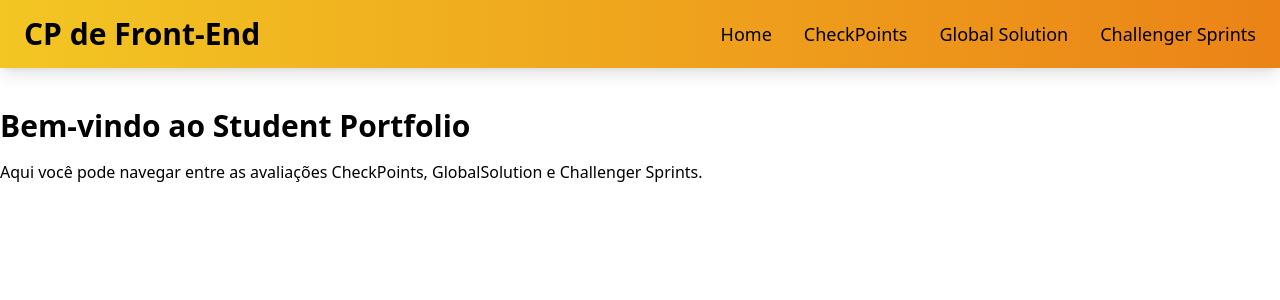
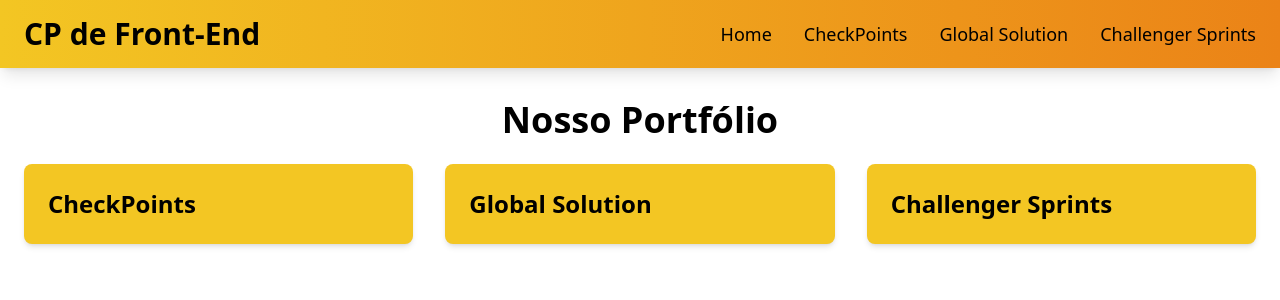
Before and after one commit to FelipePrometti/CP-Portfolio, a Next.js app in the folder cp-portfolio/: page / in a window 1280 px wide. Shown: the top 300 px of the page. Built offline with nearby package versions, Linux system fonts and the light colour scheme.

Commit message:
página principal iniciada

```diff
--- a/cp-portfolio/src/app/[categoria]/page.tsx
+++ b/cp-portfolio/src/app/[categoria]/page.tsx
@@ -4,7 +4,7 @@ import { useEffect, useState } from "react";
 import Link from "next/link";
 import Trabalho from "@/types/trabalho";
 
-export default function CategoriaPage({ params }: { params: Promise<{ categoria: string }> }) {
+export default function Categoria({ params }: { params: Promise<{ categoria: string }> }) {
     const [trabalhos, setTrabalhos] = useState<Trabalho[]>([]);
     const [categoria, setCategoria] = useState<string | null>(null);
 
--- a/cp-portfolio/src/app/page.tsx
+++ b/cp-portfolio/src/app/page.tsx
@@ -1,8 +1,33 @@
-export default function Home() {
+import Link from "next/link";
+
+export default function Dashboard() {
   return (
-    <section className="container mx-auto py-10">
-      <h1 className="text-3xl font-bold">Bem-vindo ao Student Portfolio</h1>
-      <p className="mt-4">Aqui você pode navegar entre as avaliações CheckPoints, GlobalSolution e Challenger Sprints.</p>
-    </section>
+    <main className="container mx-auto py-8 px-6">
+      <h1 className="text-4xl font-bold mb-6 text-center">
+        Nosso Portfólio
+      </h1>
+      <div className="grid gap-8 sm:grid-cols-2 lg:grid-cols-3">
+        <Link
+          href="/checkpoints"
+          className="p-6 bg-cor-1 shadow-md rounded-lg hover:bg-cor-2"
+        >
+          <h2 className="text-2xl font-semibold text-cor-6">CheckPoints</h2>
+        </Link>
+        <Link
+          href="/globalsolution"
+          className="p-6 bg-cor-1 shadow-md rounded-lg hover:bg-cor-2"
+        >
+          <h2 className="text-2xl font-semibold text-cor-6">Global Solution</h2>
+        </Link>
+        <Link
+          href="/challengersprints"
+          className="p-6 bg-cor-1 shadow-md rounded-lg hover:bg-cor-2"
+        >
+          <h2 className="text-2xl font-semibold text-cor-6">
+            Challenger Sprints
+          </h2>
+        </Link>
+      </div>
+    </main>
   );
 }
```
